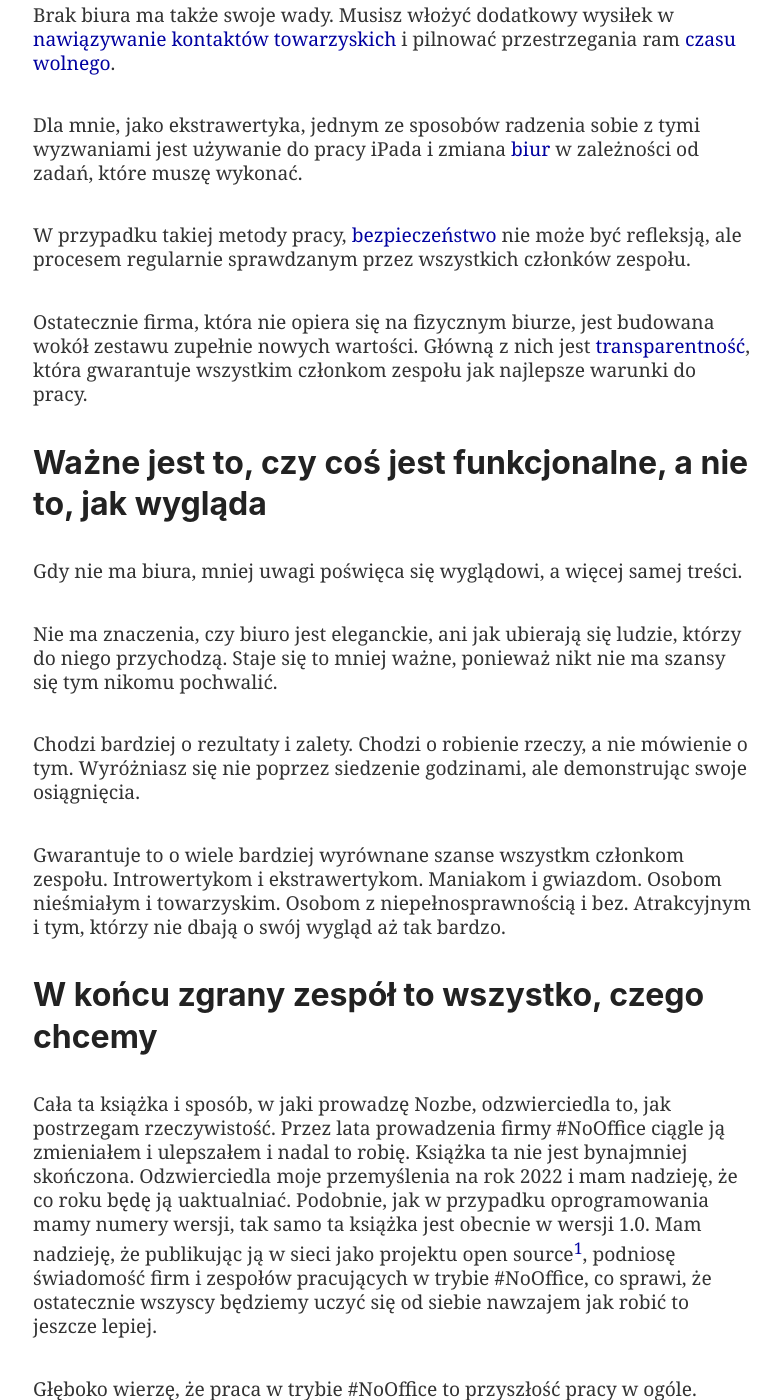
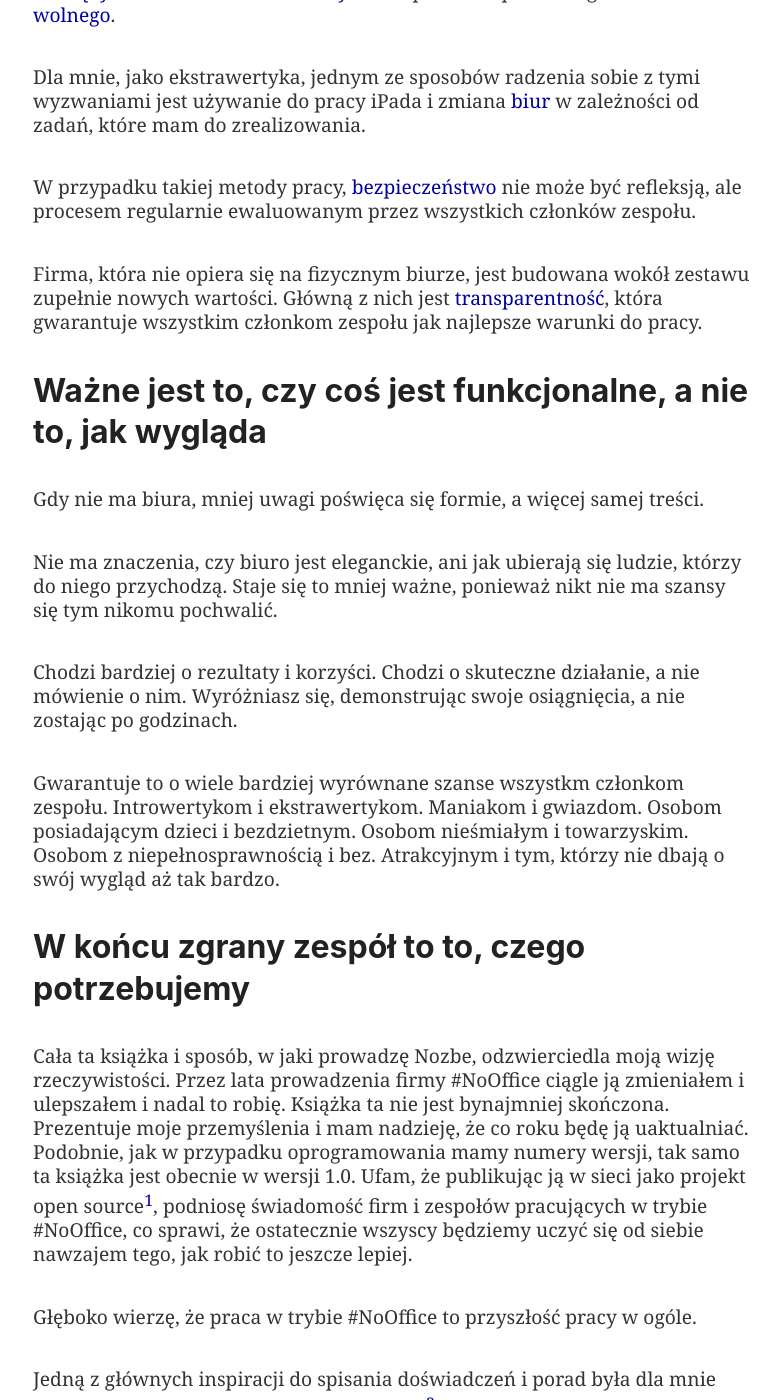
Before and after one commit to Nozbe/NoOffice.org, a Jekyll site: the page built from _pl/outro.md, in a window 1280 px wide and 1400 px high, scrolled down 3199 px. Shown: the whole window, without its empty margins (247-1029 px from the left). Built offline with Jekyll 4.4.1, drawn with Linux system fonts in a browser that asks for light colours; some of the changed text lies outside the part shown.

Commit message:
Update outro.md

```diff
--- a/_pl/outro.md
+++ b/_pl/outro.md
@@ -35,23 +35,23 @@
 
 I tak, wierzę, że moje [marzenie](/1), by mieć [zespół](/2), który może efektywnie pracować bez wzgledu na czas i miejsce, to [przyszłość](/3) pracy.
 
-To lepsza i bardziej zrównoważona przyszłość dla wszystkich zaangażowanych.
+To lepsza i bardziej zrównoważona przyszłość dla wszystkich.
 
 ## Biuro nie jest celem – jest narzędziem
 
-Gdy przyjmiemy taką definicję biura, jego rola zmienia się z *jedynego pomieszczenia, w którym ma miejsce praca*, w narzędzie używane w celu wykonywania pracy.
+Gdy przyjmiemy taką definicję biura, jego rola zmienia się z *jedynego pomieszczenia, w którym się pracuje*, w narzędzie używane w celu wykonywania pracy.
 
-Omówiłem ten temat szczegółowo w pierwszej części książki. Niewielkie zmiany w sposobie, w jaki pomagasz ludziom uzyskać [koncentrację](/4) w pracy, zmienić ich nawyki z komunikacji ustnej na [pisemną](/5) i zaprzestać używania przestarzałych technologii, takich jak [e-mail](/6), mogą poprawić ich produktywność i zwiększyć radość z pracy.
+Omówiłem ten temat szczegółowo w pierwszej części książki. Poprzez niewielkie zmiany w sposobie, w jaki pomagasz ludziom uzyskać [koncentrację](/4) w pracy oraz dążąc do przejścia z komunikacji ustnej na [pisemną](/5) i do porzucenia przestarzałych technologii, takich jak [e-mail](/6), można poprawić ich produktywność i zwiększyć radość z pracy.
 
-Później, organizując [spotkania](/7), które będą regularne, opcjonalne i dobrze przygotowane, podczas których ludzie będą mogli [argumentować](/8), dajesz im szansę na podejmowanie lepszych [decyzji](/11) i większą sprawczość w odniesieniu do własnego [harmonogramu](/15). Z niektórych rodzajów spotkań warto nawet czasami zrezygnować [całkowicie](/9).
+Z kolei, organizując [spotkania](/7), które będą regularne, opcjonalne i dobrze przygotowane, podczas których ludzie będą mogli [argumentować](/8), dajesz im szansę na podejmowanie lepszych [decyzji](/11) i większą sprawczość w odniesieniu do własnego [harmonogramu](/15). Z niektórych rodzajów spotkań warto nawet czasami zrezygnować [całkowicie](/9).
 
-Ostatecznie chodzi o stworzenie takiej [struktury](/10) pracy, która [nie jest marnotrawna](/12), jest bardziej [sprawiedliwa](/13) i lepiej odzwierciedla [rzeczywistość](/14).
+W końcu chodzi o stworzenie takiej [struktury](/10) pracy, która [nie jest marnotrawna](/12), jest bardziej [sprawiedliwa](/13) i lepiej odzwierciedla [rzeczywistość](/14).
 
-W kontekście wszystkich tych ulepszeń praca w biurze jest tylko możliwą opcją, którą należy regularnie [sprawdzać](/16), a czasem nawet z nią [eksperymentować](/17).
+W kontekście wszystkich tych ulepszeń praca w biurze jest tylko opcją, którą należy regularnie [sprawdzać](/16), a czasem nawet z nią [eksperymentować](/17).
 
 ## Biuro może być opcją lub wcale nie istnieć
 
-W drugiej części tej książki przekonywałem, że pracę można wykonywać bardzo dobrze, nawet jeśli nie ma się biura z prawdziwego zdarzenia. Jest jednak kilka warunków, które należy spełnić, aby tak się stało.
+W drugiej części tej książki przekonywałem, że efektywna praca jest możliwa, nawet jeśli nie ma się biura z prawdziwego zdarzenia. Jest jednak kilka warunków, które należy spełnić, aby tak się stało.
 
 Praca powinna opierać się przede wszystkim na [zaufaniu](/18). Zespół musi z jednej strony korzystać z nowych technologii i [urządzeń mobilnych](/19), a z drugiej nauczyć się szanować [czas](/20) innych. W końcu, odkąd wszystkie nasze urządzenia są podłączone do Internetu, dużo łatwiej jest wszystkim nieumyślnie przeszkadzać.
 
@@ -59,33 +59,33 @@
 
 Dzięki tym zmianom, możesz [zatrudnić każdego](/23), kto będzie współpracował z Tobą z dowolnego miejsca na ziemi i czuć, że jesteście w ścisłym [kontakcie](/24).
 
-Praca bez biura nie oznacza, że nie możesz regularnie spotykać się ze swoimi [klientami](/25) czy [członkami zespołu](/26). Po prostu musisz używać innych metod, niż te standardowe.
+Praca bez biura nie oznacza, że nie możesz regularnie spotykać się ze swoimi [klientami](/25) czy [członkami zespołu](/26). Po prostu musisz używać metod innych niż tradycyjne.
 
 Brak biura ma także swoje wady. Musisz włożyć dodatkowy wysiłek w [nawiązywanie kontaktów towarzyskich](/27) i pilnować przestrzegania ram [czasu wolnego](/28).
 
-Dla mnie, jako ekstrawertyka, jednym ze sposobów radzenia sobie z tymi wyzwaniami jest używanie do pracy iPada i zmiana [biur](/29) w zależności od zadań, które muszę wykonać.
+Dla mnie, jako ekstrawertyka, jednym ze sposobów radzenia sobie z tymi wyzwaniami jest używanie do pracy iPada i zmiana [biur](/29) w zależności od zadań, które mam do zrealizowania.
 
-W przypadku takiej metody pracy, [bezpieczeństwo](/30) nie może być refleksją, ale procesem regularnie sprawdzanym przez wszystkich członków zespołu.
+W przypadku takiej metody pracy, [bezpieczeństwo](/30) nie może być refleksją, ale procesem regularnie ewaluowanym przez wszystkich członków zespołu.
 
-Ostatecznie firma, która nie opiera się na fizycznym biurze, jest budowana wokół zestawu zupełnie nowych wartości. Główną z nich jest [transparentność](/31), która gwarantuje wszystkim członkom zespołu jak najlepsze warunki do pracy.
+Firma, która nie opiera się na fizycznym biurze, jest budowana wokół zestawu zupełnie nowych wartości. Główną z nich jest [transparentność](/31), która gwarantuje wszystkim członkom zespołu jak najlepsze warunki do pracy.
 
 ## Ważne jest to, czy coś jest funkcjonalne, a nie to, jak wygląda
 
-Gdy nie ma biura, mniej uwagi poświęca się wyglądowi, a więcej samej treści.
+Gdy nie ma biura, mniej uwagi poświęca się formie, a więcej samej treści.
 
 Nie ma znaczenia, czy biuro jest eleganckie, ani jak ubierają się ludzie, którzy do niego przychodzą. Staje się to mniej ważne, ponieważ nikt nie ma szansy się tym nikomu pochwalić.
 
-Chodzi bardziej o rezultaty i zalety. Chodzi o robienie rzeczy, a nie mówienie o tym. Wyróżniasz się nie poprzez siedzenie godzinami, ale demonstrując swoje osiągnięcia.
+Chodzi bardziej o rezultaty i korzyści. Chodzi o skuteczne działanie, a nie mówienie o nim. Wyróżniasz się, demonstrując swoje osiągnięcia, a nie zostając po godzinach.
 
-Gwarantuje to o wiele bardziej wyrównane szanse wszystkm członkom zespołu. Introwertykom i ekstrawertykom. Maniakom i gwiazdom. Osobom nieśmiałym i towarzyskim. Osobom z niepełnosprawnością i bez. Atrakcyjnym i tym, którzy nie dbają o swój wygląd aż tak bardzo.
+Gwarantuje to o wiele bardziej wyrównane szanse wszystkm członkom zespołu. Introwertykom i ekstrawertykom. Maniakom i gwiazdom. Osobom posiadającym dzieci i bezdzietnym. Osobom nieśmiałym i towarzyskim. Osobom z niepełnosprawnością i bez. Atrakcyjnym i tym, którzy nie dbają o swój wygląd aż tak bardzo.
 
-## W końcu zgrany zespół to wszystko, czego chcemy
+## W końcu zgrany zespół to to, czego potrzebujemy
 
-Cała ta książka i sposób, w jaki prowadzę Nozbe, odzwierciedla to, jak postrzegam rzeczywistość. Przez lata prowadzenia firmy #NoOffice ciągle ją zmieniałem i ulepszałem i nadal to robię. Książka ta nie jest bynajmniej skończona. Odzwierciedla moje przemyślenia na rok 2022 i mam nadzieję, że co roku będę ją uaktualniać. Podobnie, jak w przypadku oprogramowania mamy numery wersji, tak samo ta książka jest obecnie w wersji 1.0. Mam nadzieję, że publikując ją w sieci jako projektu open source[^1], podniosę świadomość firm i zespołów pracujących w trybie #NoOffice, co sprawi, że ostatecznie wszyscy będziemy uczyć się od siebie nawzajem jak robić to jeszcze lepiej.
+Cała ta książka i sposób, w jaki prowadzę Nozbe, odzwierciedla moją wizję rzeczywistości. Przez lata prowadzenia firmy #NoOffice ciągle ją zmieniałem i ulepszałem i nadal to robię. Książka ta nie jest bynajmniej skończona. Prezentuje moje przemyślenia i mam nadzieję, że co roku będę ją uaktualniać. Podobnie, jak w przypadku oprogramowania mamy numery wersji, tak samo ta książka jest obecnie w wersji 1.0. Ufam, że publikując ją w sieci jako projekt open source[^1], podniosę świadomość firm i zespołów pracujących w trybie #NoOffice, co sprawi, że ostatecznie wszyscy będziemy uczyć się od siebie nawzajem tego, jak robić to jeszcze lepiej.
 
 Głęboko wierzę, że praca w trybie #NoOffice to przyszłość pracy w ogóle.
 
-Jedną z głównych inspiracji do napisania tego wszystkiego była dla mnie książka Dereka Siversa „*Co tylko zechcesz*”.[^2] Cytując autora:
+Jedną z głównych inspiracji do spisania doświadczeń i porad była dla mnie książka Dereka Siversa „*Co tylko zechcesz*”.[^2] Cytując autora:
 
 > Tworząc firmę, tworzysz utopię. To tutaj projektujesz swój świat idealny.
 
```
Also changed, not shown: other parts of _pl/outro.md (+1 -1 lines).
